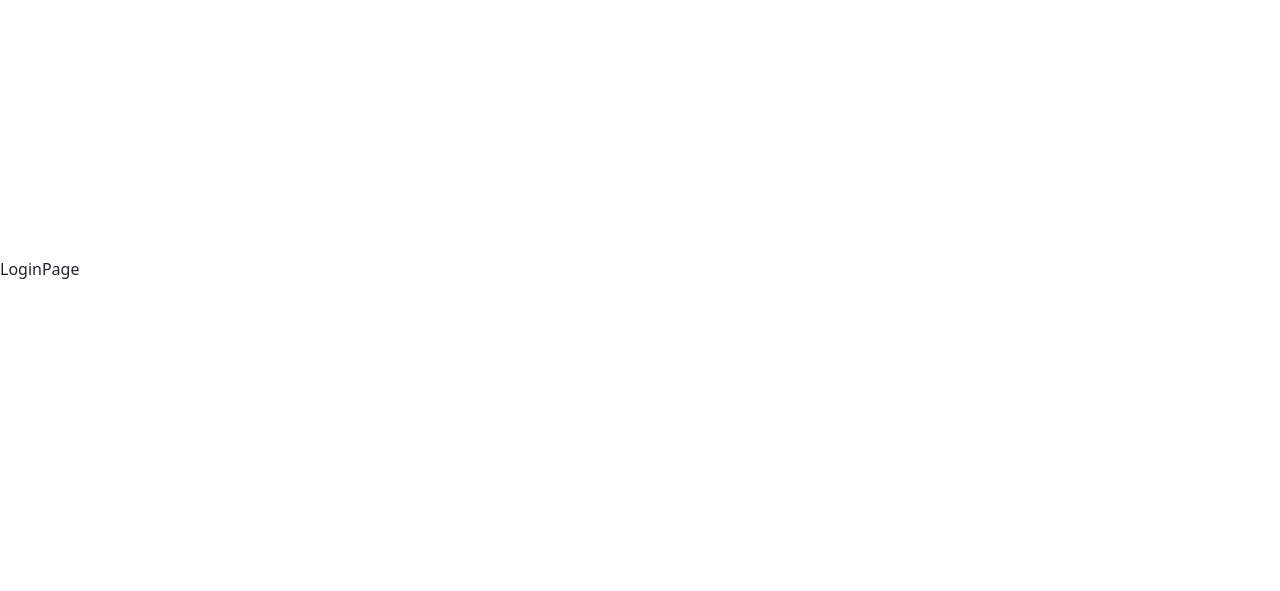
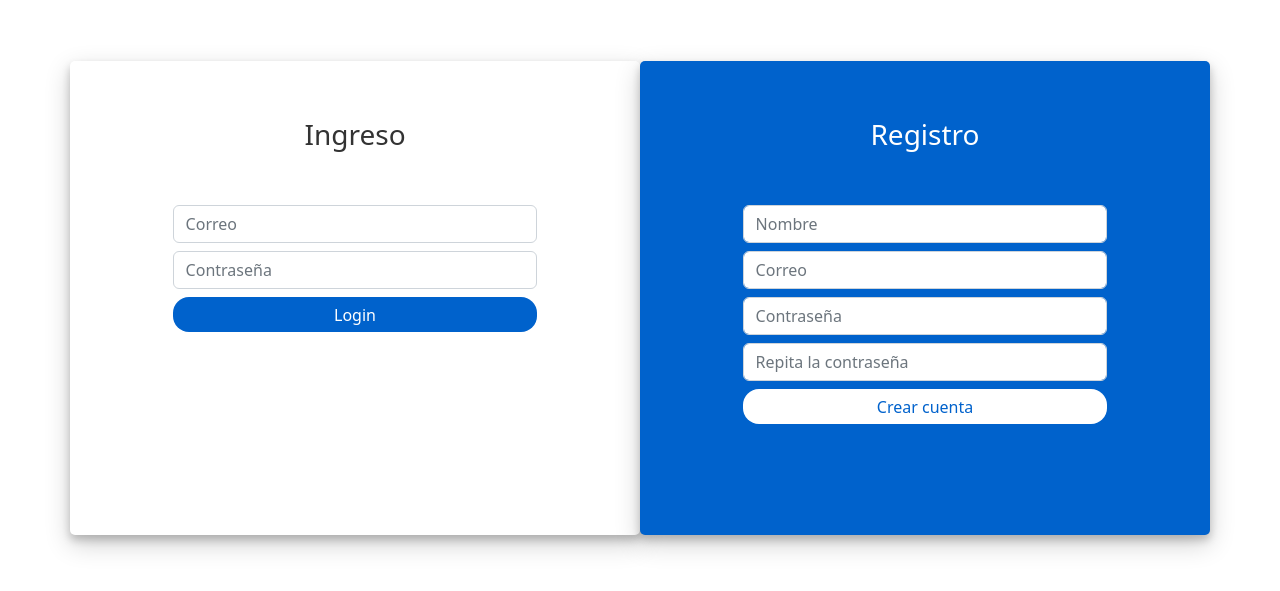
Before and after one commit to rodwyn/my_mern_calendar, a React (Vite) app: page /auth in a window 1280 px wide. Shown: the part 131-722 px from the top of the page. Built offline with nearby package versions, Linux system fonts and the light colour scheme.

Commit message:
Added Navbar component.

```diff
--- a/index.html
+++ b/index.html
@@ -6,6 +6,7 @@
     <meta name="viewport" content="width=device-width, initial-scale=1.0" />
     <title>Calendar App</title>
     <link href="https://cdn.jsdelivr.net/npm/bootstrap@5.2.2/dist/css/bootstrap.min.css" rel="stylesheet" integrity="sha384-Zenh87qX5JnK2Jl0vWa8Ck2rdkQ2Bzep5IDxbcnCeuOxjzrPF/et3URy9Bv1WTRi" crossorigin="anonymous">
+    <link rel="stylesheet" href="https://cdnjs.cloudflare.com/ajax/libs/font-awesome/6.2.0/css/all.min.css" integrity="sha512-xh6O/CkQoPOWDdYTDqeRdPCVd1SpvCA9XXcUnZS2FmJNp1coAFzvtCN9BmamE+4aHK8yyUHUSCcJHgXloTyT2A==" crossorigin="anonymous" referrerpolicy="no-referrer" />
   </head>
   <body>
     <div id="root"></div>
--- a/package.json
+++ b/package.json
@@ -10,6 +10,7 @@
   },
   "dependencies": {
     "react": "^18.2.0",
+    "react-big-calendar": "^1.5.2",
     "react-dom": "^18.2.0",
     "react-router-dom": "6"
   },
--- /dev/null
+++ b/src/auth/pages/LoginPage.css
@@ -0,0 +1,51 @@
+.login-container{
+  margin-top: 15%;
+}
+.login-form-1{
+  border-radius: 5px;
+  box-shadow: 0 5px 8px 0 rgba(0, 0, 0, 0.2), 0 9px 26px 0 rgba(0, 0, 0, 0.19);
+  padding: 5%;
+}
+.login-form-1 h3{
+  text-align: center;
+  color: #333;
+}
+.login-form-2{
+  border-radius: 5px;
+  box-shadow: 0 5px 8px 0 rgba(0, 0, 0, 0.2), 0 9px 26px 0 rgba(0, 0, 0, 0.19);
+  padding: 5%;
+  background: #0062cc;
+}
+.login-form-2 h3{
+  text-align: center;
+  color: #fff;
+}
+.login-container form{
+  padding: 10%;
+}
+.btnSubmit
+{
+  width: 100%;
+  border-radius: 1rem;
+  padding: 1.5%;
+  border: none;
+  cursor: pointer;
+}
+.login-form-1 .btnSubmit{
+  color: #fff;
+  background-color: #0062cc;
+}
+.login-form-2 .btnSubmit{
+  background-color: #fff;
+  color: #0062cc;
+}
+.login-form-2 .ForgetPwd{
+  color: #fff;
+  font-weight: 600;
+  text-decoration: none;
+}
+.login-form-1 .ForgetPwd{
+  color: #0062cc;
+  font-weight: 600;
+  text-decoration: none;
+}
--- a/src/auth/pages/LoginPage.jsx
+++ b/src/auth/pages/LoginPage.jsx
@@ -1,5 +1,78 @@
+import './LoginPage.css';
+
 export const LoginPage = () => {
-  return (
-    <div>LoginPage</div>
-  )
+    return (
+        <div className="container login-container">
+            <div className="row">
+                <div className="col-md-6 login-form-1">
+                    <h3>Ingreso</h3>
+                    <form>
+                        <div className="form-group mb-2">
+                            <input
+                                type="text"
+                                className="form-control"
+                                placeholder="Correo"
+                            />
+                        </div>
+                        <div className="form-group mb-2">
+                            <input
+                                type="password"
+                                className="form-control"
+                                placeholder="Contraseña"
+                            />
+                        </div>
+                        <div className="form-group mb-2">
+                            <input
+                                type="submit"
+                                className="btnSubmit"
+                                value="Login"
+                            />
+                        </div>
+                    </form>
+                </div>
+
+                <div className="col-md-6 login-form-2">
+                    <h3>Registro</h3>
+                    <form>
+                        <div className="form-group mb-2">
+                            <input
+                                type="text"
+                                className="form-control"
+                                placeholder="Nombre"
+                            />
+                        </div>
+                        <div className="form-group mb-2">
+                            <input
+                                type="email"
+                                className="form-control"
+                                placeholder="Correo"
+                            />
+                        </div>
+                        <div className="form-group mb-2">
+                            <input
+                                type="password"
+                                className="form-control"
+                                placeholder="Contraseña"
+                            />
+                        </div>
+
+                        <div className="form-group mb-2">
+                            <input
+                                type="password"
+                                className="form-control"
+                                placeholder="Repita la contraseña"
+                            />
+                        </div>
+
+                        <div className="form-group mb-2">
+                            <input
+                                type="submit"
+                                className="btnSubmit"
+                                value="Crear cuenta" />
+                        </div>
+                    </form>
+                </div>
+            </div>
+        </div>
+    )
 }
--- /dev/null
+++ b/src/calendar/components/Navbar.jsx
@@ -0,0 +1,15 @@
+export const Navbar = () => {
+  return (
+    <div className="navbar navbar-dark bg-dark mb-4 px-4">
+      <span className="navbar-brand">
+        <i className="fas fa-calendar-alt"></i>
+        Rodwyn
+      </span>
+
+      <button className="btn btn-outline-danger">
+        <i className="fas fa-sign-out-alt"></i>
+        <span>Exit</span>
+      </button>
+    </div>
+  )
+}
--- a/src/calendar/index.js
+++ b/src/calendar/index.js
@@ -1 +1,2 @@
 export * from './pages/CalendarPage';
+export * from './components/Navbar';
--- a/src/calendar/pages/CalendarPage.jsx
+++ b/src/calendar/pages/CalendarPage.jsx
@@ -1,5 +1,9 @@
+import { Navbar } from "../components/Navbar"
+
 export const CalendarPage = () => {
   return (
-    <div>CalendarPage</div>
+    <>
+      <Navbar />
+    </>
   )
 }
--- a/src/index.css
+++ b/src/index.css
@@ -26,8 +26,8 @@
 
 body {
   margin: 0;
-  display: flex;
-  place-items: center;
+
+
   min-width: 320px;
   min-height: 100vh;
 }
```
Also changed, not shown: 1 other file (tests, documents, lock files or other folders).
